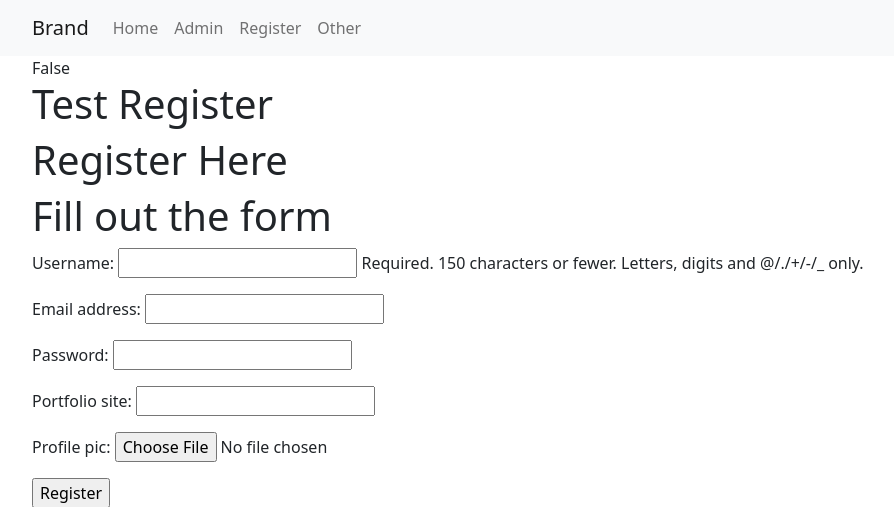
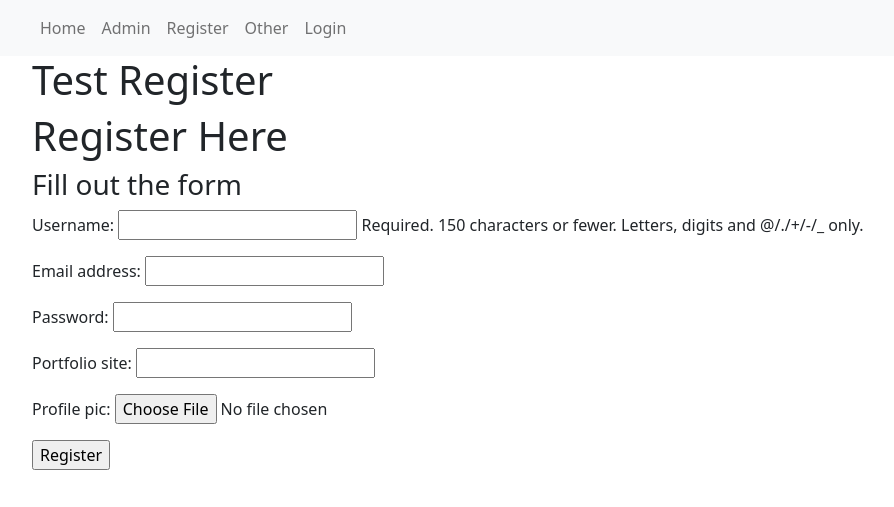
Before and after one commit to xuunnis123/Django-learning-project, a Django app: page /basic_app/register/ in a window 1280 px wide. Shown: the top 507 px of the page, without its empty margins (50-944 px from the left). Run offline with Django 3.2, Linux system fonts and the light colour scheme.

Commit message:
新增登入登出狀態切換

```diff
--- a/My_Django/learning_templates/basic_app/urls.py
+++ b/My_Django/learning_templates/basic_app/urls.py
@@ -9,4 +9,6 @@
     path('relative/',views.relative,name='relative'),
     path('other/',views.other,name='other'),
     path('register/',views.register,name='register'),
+    path('user_login/',views.user_login,name='user_login')
+
 ]
--- a/My_Django/learning_templates/basic_app/views.py
+++ b/My_Django/learning_templates/basic_app/views.py
@@ -1,10 +1,27 @@
 from django.shortcuts import render
 from basic_app.forms import UserForm,UserProfileInfoForm
+
+#
+from django.contrib.auth import authenticate,login,logout
+from django.http import HttpResponseRedirect,HttpResponse
+from django.urls import reverse
+from django.contrib.auth.decorators import login_required
+
 import logging
 # Create your views here.
 def index(request):
     context_dict={'text':'Hello world!','number':100}
     return  render(request,'basic_app/index.html', context_dict)
+
+@login_required
+def special(request):
+    return HttpResponse("You are logged in, Nice!")
+
+@login_required
+def user_logout(request):
+    logout(request)
+    return HttpResponseRedirect(reverse('basic_app:user_login'))
+
 
 def other(request):
     return render(request,'basic_app/other.html')
@@ -33,8 +50,8 @@
            profile=profile_form.save(commit=False)
            profile.user=user
 
-           if 'profile_pic' in request.FILES:
-               profile.profile_pic=request.FILES['profile_pic']
+           if 'profile_pics' in request.FILES:
+               profile.profile_pic=request.FILES['profile_pics']
 
            profile.save()
 
@@ -50,3 +67,24 @@
     {'user_form':user_form,
     'profile_form':profile_form,
     'registered':registered})
+
+def user_login(request):
+
+    if request.method == 'POST':
+        username=request.POST.get('username')
+        password=request.POST.get('password')
+
+        user = authenticate(username=username,password=password)
+
+        if user:
+            if user.is_active:
+                login(request,user)
+                return HttpResponseRedirect(reverse('index'))
+            else:
+                return HttpResponse("ACCOUNT NOT ACTIVE")
+        else:
+            print("Someone tried to login and failed!")
+            print("Username:{} and password:{}".format(username,password))
+            return HttpResponse("Invalid login details supplied!")
+    else:
+        return render(request,'basic_app/login.html',{})
--- a/My_Django/learning_templates/learning_templates/settings.py
+++ b/My_Django/learning_templates/learning_templates/settings.py
@@ -133,3 +133,5 @@
 #MEDIA
 MEDIA_ROOT=MEDIA_DIR
 MEDIA_URL='/media/'
+
+LOGIN_URL='basic_app/user_login'
--- a/My_Django/learning_templates/learning_templates/urls.py
+++ b/My_Django/learning_templates/learning_templates/urls.py
@@ -22,5 +22,8 @@
     path('',views.index,name='index'),
     path('admin/', admin.site.urls),
     path('basic_app/',include('basic_app.urls')),
-    path('index2',views.index2,name='index2')
+    path('index2',views.index2,name='index2'),
+    path('logout',views.user_logout,name='logout'),
+    path('special',views.special,name='special')
+
 ]
--- a/My_Django/learning_templates/templates/basic_app/base.html
+++ b/My_Django/learning_templates/templates/basic_app/base.html
@@ -15,13 +15,20 @@
                <span class="navbar-toggler-icon"></span>
            </button>
            <div class="collapse navbar-collapse" id="navbarNav">
-               <a class="navbar-brand" href="#">Brand</a>
+
                <ul class="navbar-nav">
                    <li class="nav-item"><a class="nav-link" href="{% url "index" %}">Home</a></li>
                    <li class="nav-item"><a class="nav-link" href="{% url "admin:index" %}">Admin</a></li>
                    <li class="nav-item"><a class="nav-link" href="{% url "basic_app:register" %}">Register</a></li>
                    <li class="nav-item"><a class="nav-link" href="{% url "basic_app:other" %}">Other</a></li>
-               </ul>
+
+                    {% if user.is_authenticated %}
+                      <li><a class='nav-link' href="{% url 'logout' %}">Logout</a></li>
+                    {% else %}
+                      <li><a class="nav-link" href="{% url 'basic_app:user_login' %}">Login</a></li>
+                    {% endif %}
+
+                  </ul>
            </div>
        </div>
    </div>
--- a/My_Django/learning_templates/templates/basic_app/registeration.html
+++ b/My_Django/learning_templates/templates/basic_app/registeration.html
@@ -2,22 +2,20 @@
 {% extends "basic_app/base.html" %}
 {% load static %}
   {% block body_block %}
-  {{registered }}
+
     <div class=jumbotron>
       <h1>Test Register</h1>
       {% if registered %}
       <h1>Thank you for Register</h1>
       {% else %}
       <h1>Register Here</h1>
-      <h3>
-          <h1>Fill out the form</h1>
-          <form method="post" enctype="multi-part/form-data">
+      <h3>Fill out the form</h3>
+          <form method="post" enctype="multipart/form-data">
               {% csrf_token %}
               {{ user_form.as_p}}
               {{ profile_form.as_p }}
               <input type="submit" name="" value="Register">
-          </form>
-      </h3>
+            </form>
       {% endif %}
     </div>
   {% endblock %}
```
Also changed, not shown: My_Django/learning_templates/templates/basic_app/login.html (+19 -0 lines), My_Django/learning_templates/db.sqlite3.
